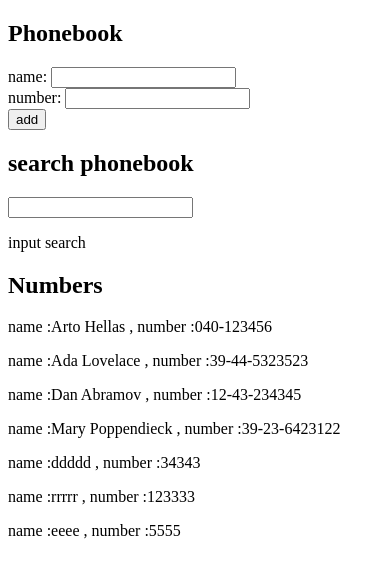
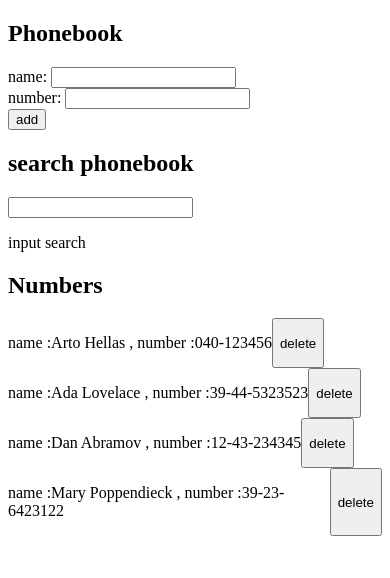
Before and after one commit to Mohammad-Osama/fullstackopen, a React (Create React App) app in the folder part2/phonebook/: page / in a window 390 px wide. Shown: the top 578 px of the page. Built offline with nearby package versions, Linux system fonts and the light colour scheme; data requests are answered from the project's data file.

Commit message:
2.17: Phonebook step9

```diff
--- a/part2/phonebook/db.json
+++ b/part2/phonebook/db.json
@@ -19,21 +19,6 @@
       "name": "Mary Poppendieck",
       "number": "39-23-6423122",
       "id": 4
-    },
-    {
-      "name": "ddddd",
-      "number": "34343",
-      "id": 5
-    },
-    {
-      "name": "rrrrr",
-      "number": "123333",
-      "id": 6
-    },
-    {
-      "name": "eeee",
-      "number": "5555",
-      "id": 7
     }
   ]
 }
--- a/part2/phonebook/src/App.js
+++ b/part2/phonebook/src/App.js
@@ -81,6 +81,42 @@ const App = () => {
     setSearchResults(searchedNames)
   }
 
+
+  const handleDelete = (id)=>{
+    let confirmDelete = window.confirm("Confirm delete ?")
+    if (confirmDelete)
+     {
+      api.deletePerson(id)
+      .then((status) => {
+        if (status === 200)
+              api.getAll()
+              .then( (data)=>{
+                setPersons(data)
+              })
+
+      })
+      .catch((error) => {
+        console.error(error);
+        alert("This contact is already deleted");
+      });
+
+     /*  .then(
+        api.getAll()
+        .then( (data)=>{
+          console.log("response all " , data)
+          setPersons(data)
+
+        })
+
+      )  */
+
+    }
+
+
+
+
+  }
+
   useEffect(() => {
 
     api.getAll()
@@ -134,9 +170,11 @@ const App = () => {
 
       <h2>Numbers</h2>
       {persons.map((person) => (
-        <Person   key={person.name}
+        <Person   id = {person.id}
+                  key={person.id}
                   name={person.name}
                   number={person.number}
+                  handleDelete={handleDelete}
                             />
       ))}
     </div>
--- a/part2/phonebook/src/components/Person.js
+++ b/part2/phonebook/src/components/Person.js
@@ -1,9 +1,12 @@
 import React from 'react'
 
 export default function Person(props) {
+ // console.log("person id ", props.id)
     return (
-        <div key={props.id}>
+        <div key={props.id} style={{display : 'flex'}}>
           <p > name :{props.name}  ,  number :{props.number}</p>
+          <button onClick={() => props.handleDelete(props.id)}>
+               delete </button>
         </div>
     )
 }
--- a/part2/phonebook/src/services/api.js
+++ b/part2/phonebook/src/services/api.js
@@ -13,3 +13,10 @@ export const addPerson = (newPerson) => {
     const request = axios.post(url, newPerson)
     return request.then(response => response.data)
 }
+
+export const deletePerson = (id) => {
+
+    const request = axios.delete(`${url}/${id}`)
+    return request.then(response => response.status)
+
+}
```
